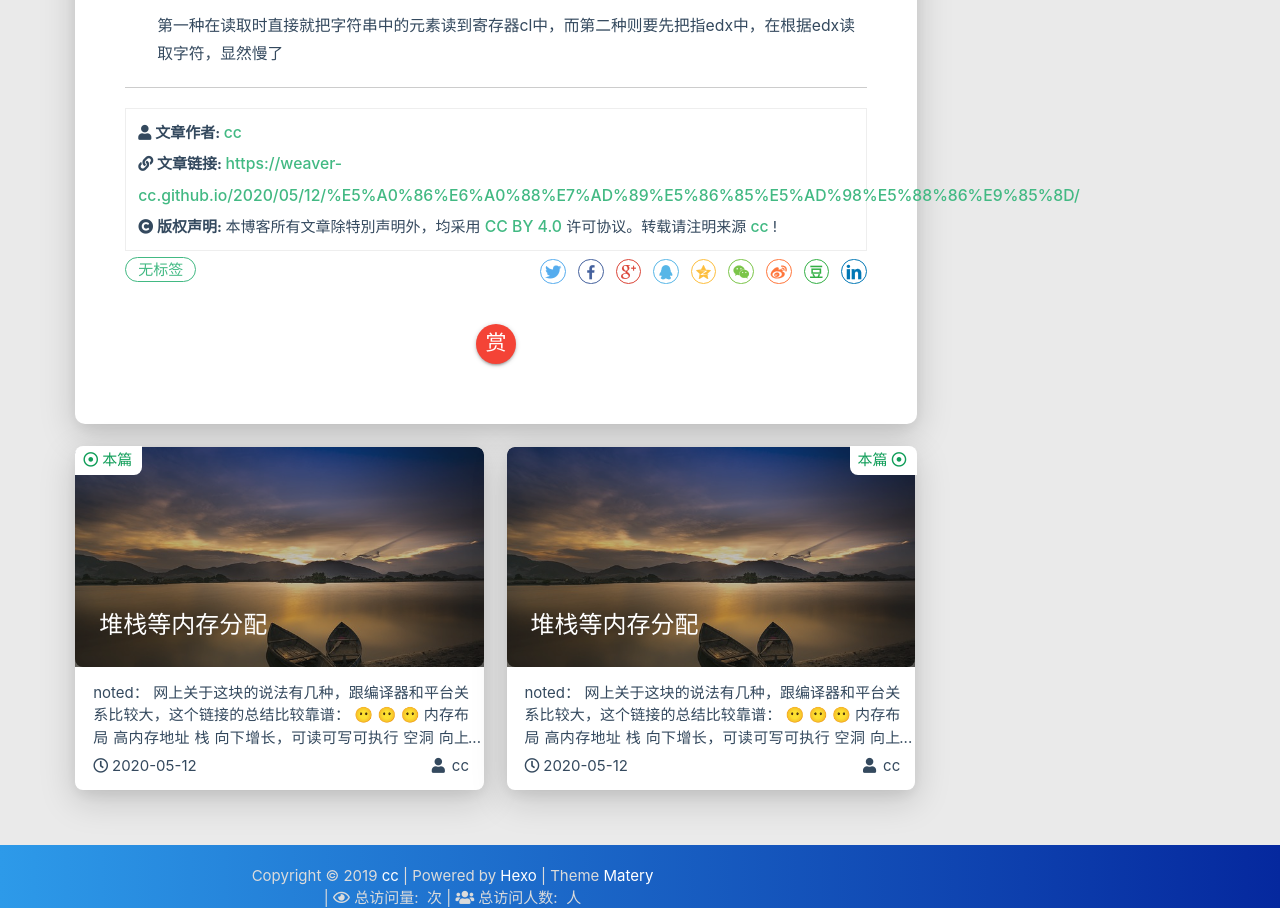
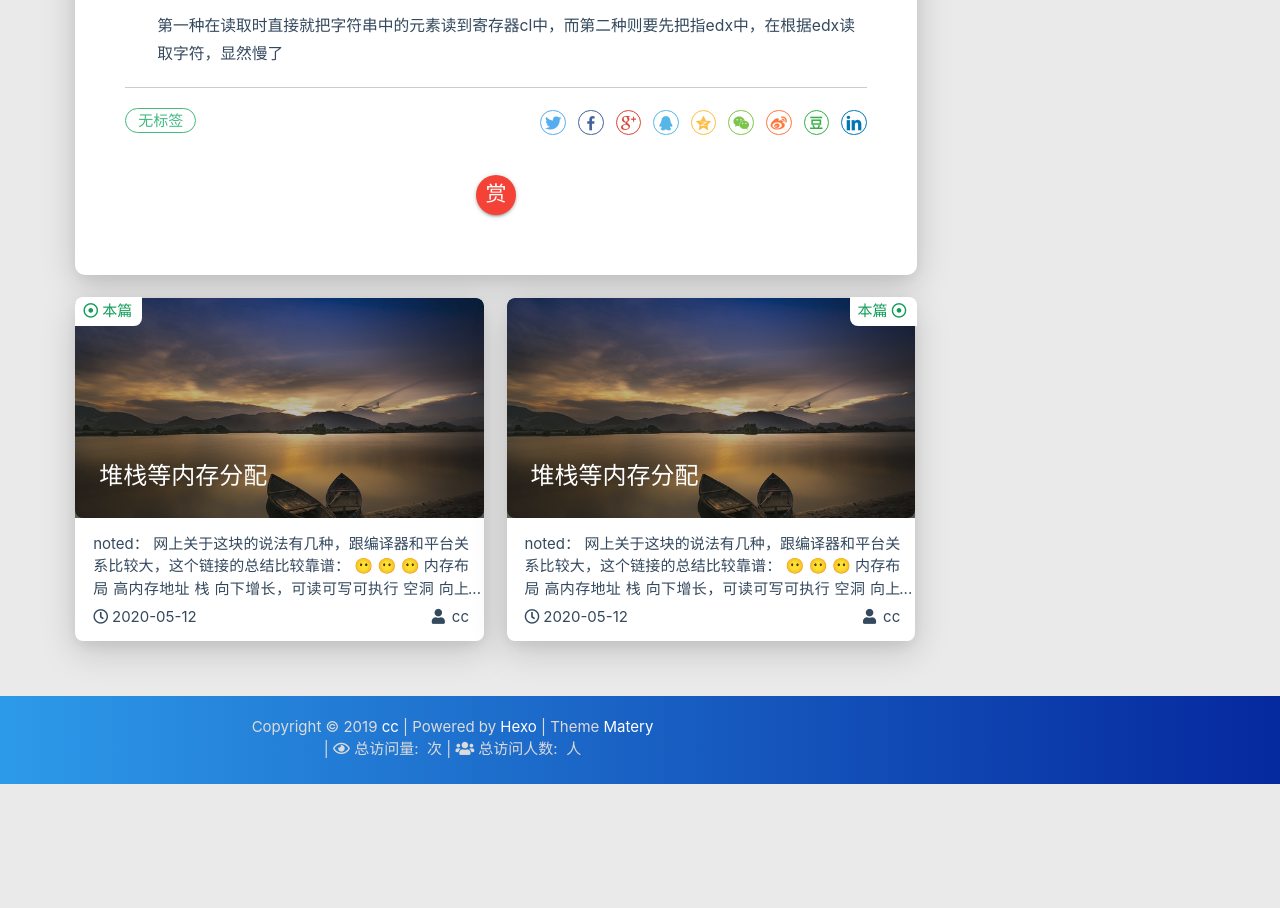
Before and after one commit to weaver-cc/weaver-cc.github.io, a plain HTML site: page 2020/05/12/堆栈等内存分配/index.html in a window 1280 px wide. Shown: the part 4588-5496 px from the top of the page. After the commit the page ends 5372 px from the top, so only its background shows below. Drawn offline with Linux system fonts and the light colour scheme; no server answers.

Commit message:
Site updated: 2020-05-14 22:41:31

```diff
--- a/2020/05/12/堆栈等内存分配/index.html
+++ b/2020/05/12/堆栈等内存分配/index.html
@@ -559,56 +559,6 @@ void main()
 
 
 
-    <div class="reprint" id="reprint-statement">
-
-            <div class="reprint__author">
-                <span class="reprint-meta" style="font-weight: bold;">
-                    <i class="fas fa-user">
-                        文章作者:
-                    </i>
-                </span>
-                <span class="reprint-info">
-                    <a href="/about" rel="external nofollow noreferrer">cc</a>
-                </span>
-            </div>
-            <div class="reprint__type">
-                <span class="reprint-meta" style="font-weight: bold;">
-                    <i class="fas fa-link">
-                        文章链接:
-                    </i>
-                </span>
-                <span class="reprint-info">
-                    <a href="https://weaver-cc.github.io/2020/05/12/%E5%A0%86%E6%A0%88%E7%AD%89%E5%86%85%E5%AD%98%E5%88%86%E9%85%8D/">https://weaver-cc.github.io/2020/05/12/%E5%A0%86%E6%A0%88%E7%AD%89%E5%86%85%E5%AD%98%E5%88%86%E9%85%8D/</a>
-                </span>
-            </div>
-            <div class="reprint__notice">
-                <span class="reprint-meta" style="font-weight: bold;">
-                    <i class="fas fa-copyright">
-                        版权声明:
-                    </i>
-                </span>
-                <span class="reprint-info">
-                    本博客所有文章除特別声明外，均采用
-                    <a href="https://creativecommons.org/licenses/by/4.0/deed.zh" rel="external nofollow noreferrer" target="_blank">CC BY 4.0</a>
-                    许可协议。转载请注明来源
-                    <a href="/about" target="_blank">cc</a>
-                    !
-                </span>
-            </div>
-
-    </div>
-
-    <script async defer>
-      document.addEventListener("copy", function (e) {
-        let toastHTML = '<span>复制成功，请遵循本文的转载规则</span><button class="btn-flat toast-action" onclick="navToReprintStatement()" style="font-size: smaller">查看</a>';
-        M.toast({html: toastHTML})
-      });
-
-      function navToReprintStatement() {
-        $("html, body").animate({scrollTop: $("#reprint-statement").offset().top - 80}, 800);
-      }
-    </script>
-
 
 
             <div class="tag_share" style="display: block;">
```
Also changed, not shown: about/index.html (+1 -1 lines), archives/2020/05/index.html (+1 -1 lines), archives/2020/index.html (+1 -1 lines), archives/index.html (+1 -1 lines), categories/index.html (+1 -1 lines), index.html (+1 -1 lines), tags/index.html (+1 -1 lines), favicon-bak.png (added), favicon.png, medias/cover-bak.jpg (deleted), medias/logo-bak.png (added), medias/logo.png, medias/logo1.png (added), medias/logo2.png (added).
